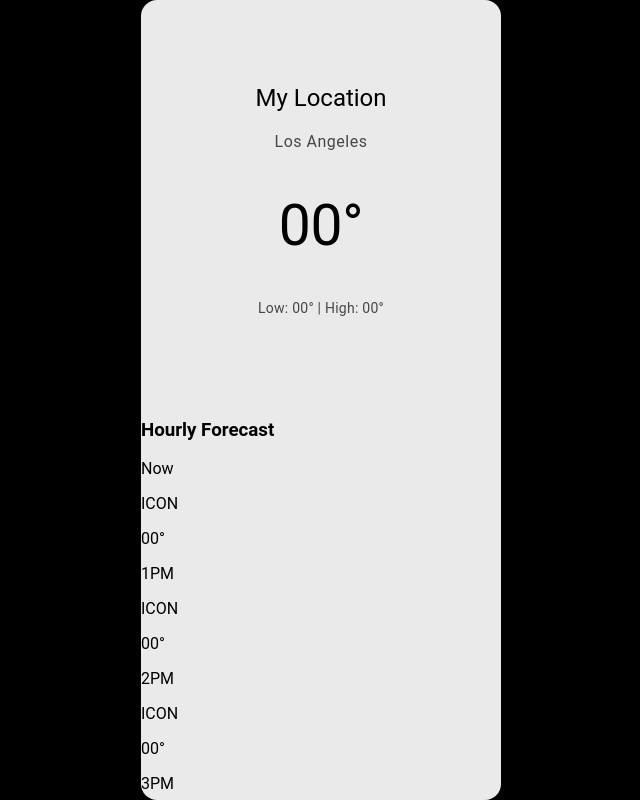
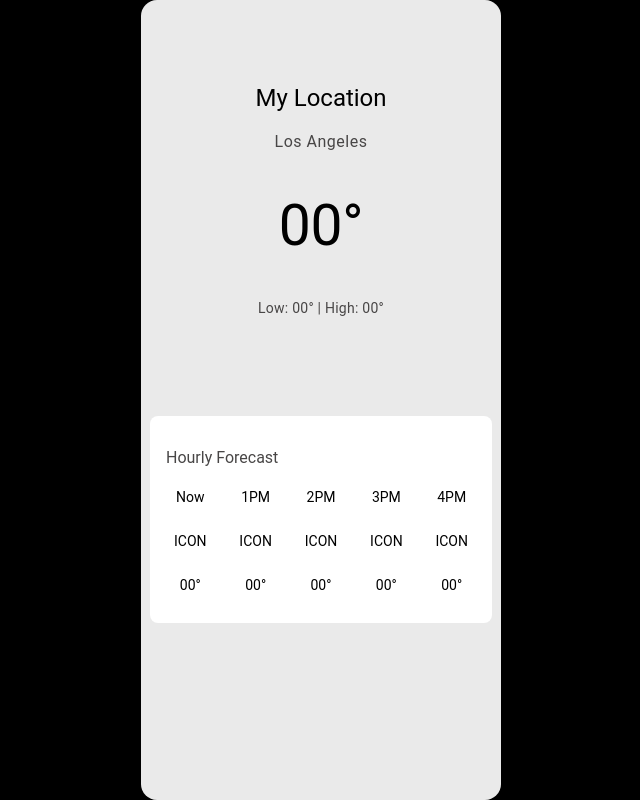
Before and after one commit to matthew-estes/fireteamproject, a React (Vite) app in the folder frontend/: page / in a window 1280 px wide. Shown: the whole page, without its empty margins (319-959 px from the left). Built offline with nearby package versions, Linux system fonts and the light colour scheme.

Commit message:
style: add styling for hourly-forecast

```diff
--- a/frontend/src/components/App/App.css
+++ b/frontend/src/components/App/App.css
@@ -60,3 +60,36 @@ body {
   letter-spacing: 0.25px;
   color: #484646;
 }
+
+
+.hourly-forecast {
+    background-color: #ffffff;
+    width: 90%;
+    max-width: 310px;
+    padding: 16px;
+    margin: 0 auto;
+    margin-top: 16px;
+    border-radius: 8px;
+  }
+
+
+  .hourly-forecast h3 {
+    font-size: 16px;
+    color: #484646;
+    font-weight: 400;
+    margin-bottom: 8px;
+  }
+
+  .hourly-grid {
+    display: flex;
+    justify-content: space-between;
+    padding: 0 8px;
+  }
+
+  .hour {
+    display: flex;
+    flex-direction: column;
+    align-items: center;
+    font-size: 14px;
+    color: #000;
+  }
```
